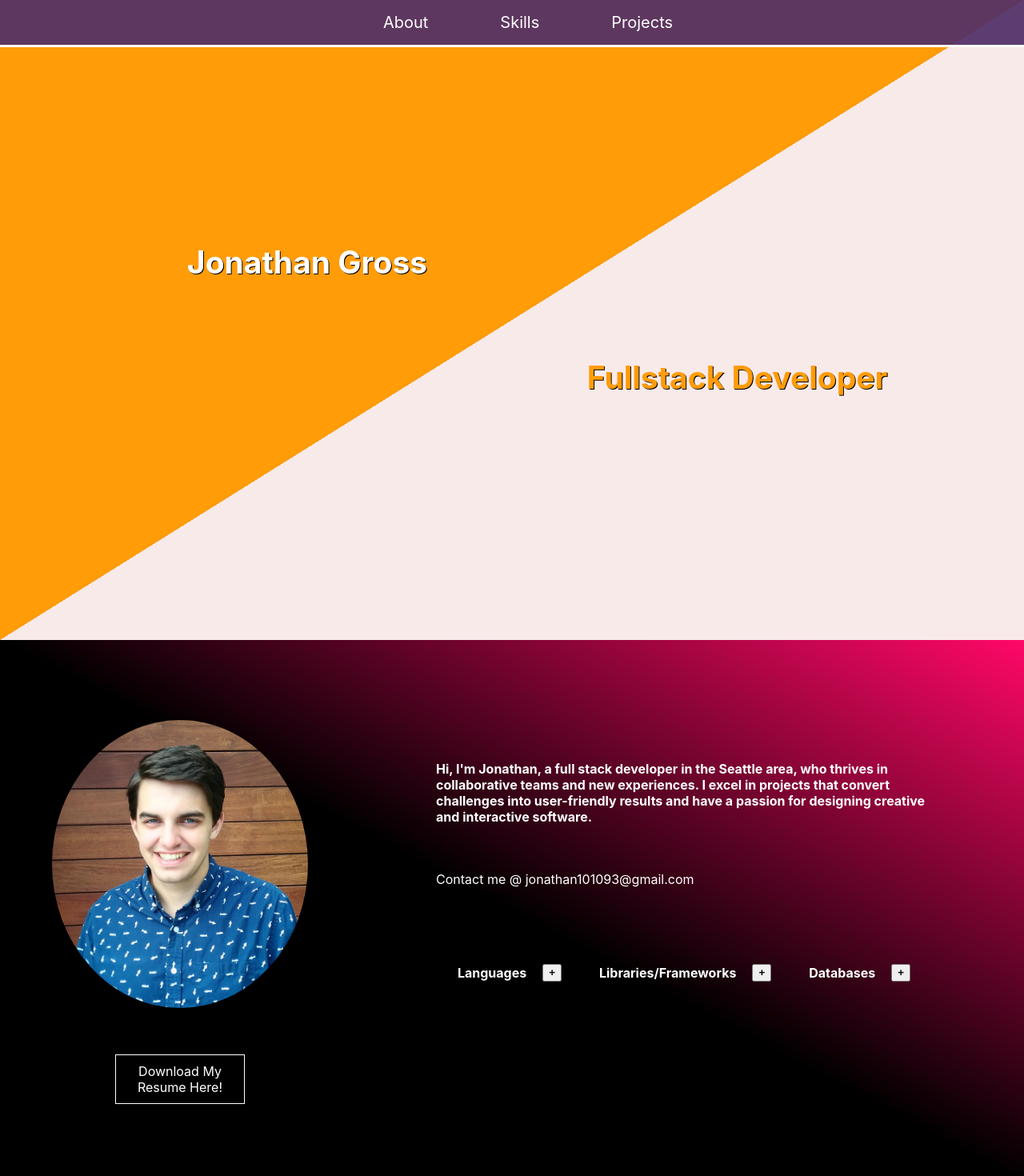
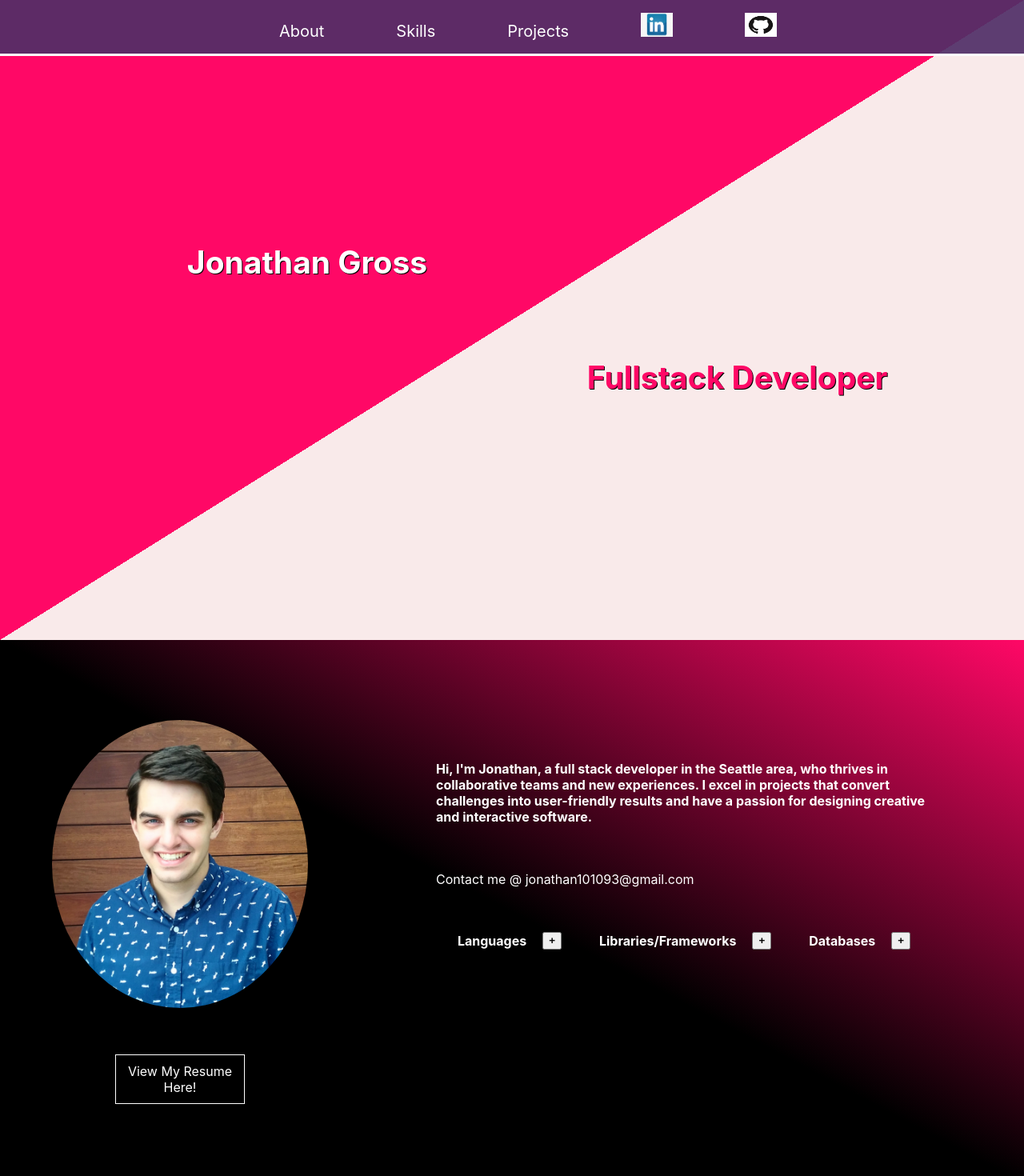
Before and after one commit to madmonkeyaudio-js/portfolio_hw, a React (Create React App) app: page / in a window 1280 px wide. Shown: the top 1470 px of the page at 80% size. Built offline with nearby package versions, Linux system fonts and the light colour scheme.

Commit message:
added linkedin and github to nav

```diff
--- a/src/App.css
+++ b/src/App.css
@@ -10,7 +10,7 @@
 
 .App-header {
   background-image:
-  linear-gradient(to bottom right, rgb(255, 156, 8) 50%, rgb(249, 234, 234) 50%);
+  linear-gradient(to bottom right, #FF0866 50%, rgb(249, 234, 234) 50%);
   min-height: 100vh;
   display: flex;
   flex-direction: column;
@@ -57,7 +57,7 @@
   position: relative;
   left: 22%;
   top: 40%;
-  color: rgb(255, 156, 8);
+  color: #FF0866;
   text-shadow: 1px 1px black;
 }
 .App-link {
@@ -291,6 +291,7 @@ button {
     flex-direction: column;
     align-items: center;
   }
+
   .profile-pic {
     height: 45vh;
     min-width: 50vw;
--- a/src/Content.jsx
+++ b/src/Content.jsx
@@ -18,7 +18,7 @@ class Content extends React.Component {
                         <div className="profile-pic">
                         </div>
                         <a href="https://docs.google.com/document/d/1Pu85JFXAusp7s2IDk34lHqazVChcLbvH6UdJURKxxgI/edit#" download>
-                            <div id="resume">Download My Resume Here!</div>
+                            <div id="resume">View My Resume Here!</div>
                         </a>
                     </div>
                     </Fade>
@@ -38,6 +38,7 @@ class Content extends React.Component {
                         <Project1 />
                         <Project2 />
                         <Project3 />
+
                     </div>
                 </div>
             </main>
--- a/src/navigation/Nav.jsx
+++ b/src/navigation/Nav.jsx
@@ -47,6 +47,17 @@ class Nav extends Component {
                     Projects
                 </li>
                 </Link>
+                <li>
+                    <a href="https://www.linkedin.com/in/jonathan-gross-m/">
+                        <img src="/linkedin-icon.jpg" alt="linkedin" width="40px" height="30px"/>
+                    </a>
+                </li>
+                <li>
+                    <a href="https://github.com/madmonkeyaudio-js?tab=stars">
+                        <img src="/GitHub-Mark.png" alt="github" width="40px" height="30px"/>
+                    </a>
+                </li>
+
                 </ul>
             </nav>
         )
--- a/src/pages/About.jsx
+++ b/src/pages/About.jsx
@@ -11,11 +11,8 @@ const About = props => {
             <p>Contact me @ jonathan101093@gmail.com</p>
             <br/>
             <a href="https://docs.google.com/document/d/1Pu85JFXAusp7s2IDk34lHqazVChcLbvH6UdJURKxxgI/edit#" download>
-                <div id="resume2">Download My Resume Here!</div>
+                <div id="resume2">View My Resume Here!</div>
             </a>
-            <a href="https://www.linkedin.com/in/jonathan-gross-m/">LinkedIn</a>
-            <br/>
-            <a href="https://github.com/madmonkeyaudio-js?tab=stars">Github</a>
         </div>
     )
 }
```
Also changed, not shown: public/GitHub-Mark.png (added), public/linkedin-icon.jpg (added).
